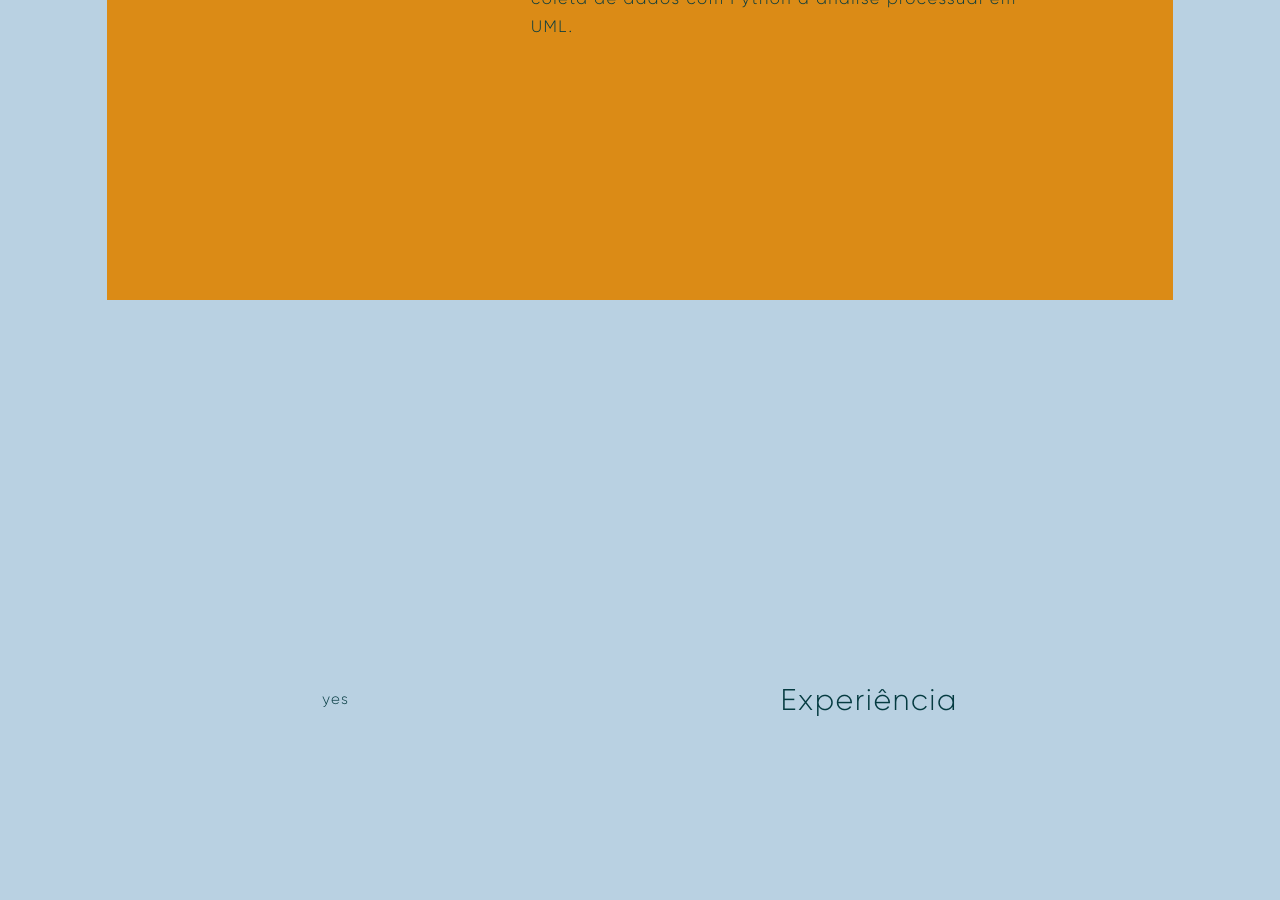
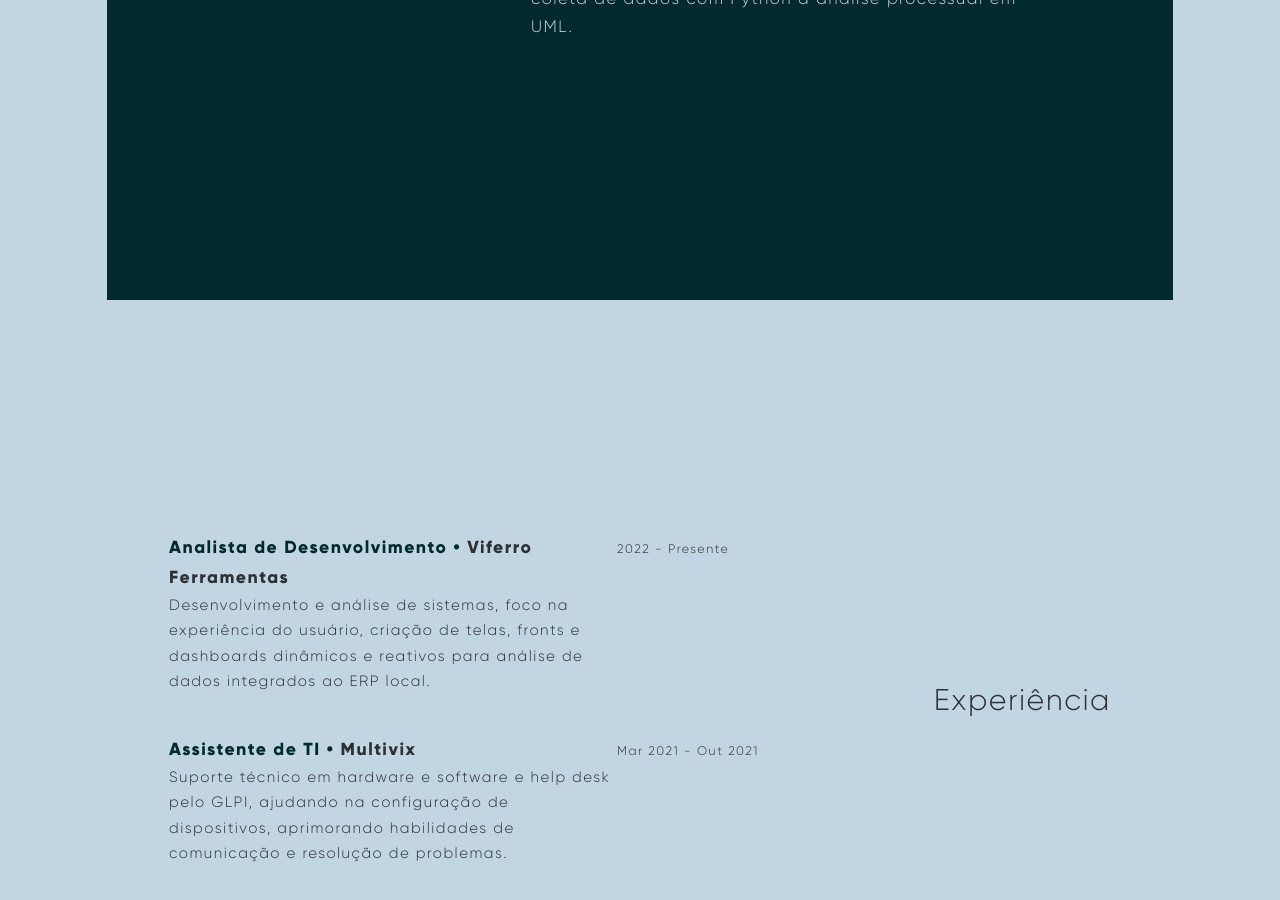
Before and after one commit to cyanoblu/portfolio-app, a Vue app: page / in a window 1280 px wide. Shown: the part 1300-2200 px from the top of the page. Built offline with nearby package versions, Linux system fonts and the light colour scheme.

Commit message:
concluded the experience section, polishing needed

```diff
--- a/src/assets/base.css
+++ b/src/assets/base.css
@@ -1,14 +1,14 @@
 /* color palette from <https://github.com/vuejs/theme> */
 :root {
-  --vt-c-white: #B9D1E2;
+  --vt-c-white: #C2D5E2;
   --vt-c-white-soft: #b9d1e2bd;
   --vt-c-white-mute: #B9D1E2;
 
   --vt-c-black: #070D06;
-  --vt-c-black-soft: #2d3133;
+  --vt-c-black-soft: #2D3134;
   --vt-c-black-mute: #070D06;
 
-  --pt-c-dark-blue: #053B41;
+  --pt-c-dark-blue: #012A2F;
   --pt-c-primary-color: #0396A6;
 
   --pt-c-complementary-1: #DB8B16;
@@ -20,12 +20,12 @@
   --vt-c-divider-dark-1: rgba(84, 84, 84, 0.65);
   --vt-c-divider-dark-2: rgba(84, 84, 84, 0.48);
 
-  --vt-c-text-light-1: var(--pt-c-dark-blue);
+  --vt-c-text-light-1: var(--vt-c-black-soft);
   --vt-c-text-light-2: var(--vt-c-white);
   --vt-c-text-dark-1: var(--vt-c-white-soft);
   --vt-c-text-dark-2: var(--vt-c-black);
 
-  --pt-c-text-vue-light: #35495e;
+  --pt-c-text-vue-light: #42b883;
   --pt-c-text-vue-dark: #42b883;
 
 
@@ -48,7 +48,7 @@
   --color-text-nav: var(--vt-c-text-light-2);
   --color-navbar: var(--pt-c-dark-blue);
 
-  --color-section-about: var(--pt-c-complementary-1);
+  --color-section-about: var(--pt-c-dark-blue);
   --color-section-exp: var(--pt-c-complementary-2);
 
   --section-gap: 160px;
--- a/src/assets/variables.scss
+++ b/src/assets/variables.scss
@@ -8,7 +8,7 @@ $secondary-color: #012615;
 $tertiary-color: #053B41;
 
 $color-black: #070D06;
-$color-white: #B9D1E2;
+$color-white: #C2D5E2;
 
 /* Media & Sizing */
 
--- a/src/components/data/TimelineExp.vue
+++ b/src/components/data/TimelineExp.vue
@@ -1,5 +1,16 @@
 <template>
-  <div>yes</div>
+  <div v-for="experience in useExperience.content" :key="experience.company" class="card">
+    <div class="left">
+      <h3>
+        {{ experience.title }} •
+        <a :href="experience.link" target="_blank">{{ experience.company }}</a>
+      </h3>
+      <p>{{ experience.description }}</p>
+    </div>
+    <div class="right">
+      <h5>{{ experience.date }}</h5>
+    </div>
+  </div>
 </template>
 
 <script lang="ts">
@@ -14,4 +25,38 @@ export default defineComponent({
   }
 })
 </script>
-<style scoped></style>
+<style scoped lang="scss">
+@import '../../assets/variables.scss';
+
+h3 {
+  font-family: Gilroy;
+  color: var(--color-navbar);
+}
+.card {
+  display: flex;
+  flex-direction: row;
+  width: inherit;
+  margin-top: 40px;
+  margin-bottom: 40px;
+  .left {
+    max-width: 70%;
+  }
+  .right {
+    h5 {
+      margin-top: 6px;
+    }
+  }
+}
+
+@media (max-width: $media-size) {
+  .card {
+    display: flex;
+    flex-direction: column;
+    width: inherit;
+
+    .left {
+      max-width: 100%;
+    }
+  }
+}
+</style>
--- a/src/components/ui/NavBar.vue
+++ b/src/components/ui/NavBar.vue
@@ -77,7 +77,7 @@ export default defineComponent({
   position: absolute;
   margin-left: -50%;
   width: 100%;
-  height: 85px;
+  height: 75px;
   display: grid;
   transition: height 0.3s ease;
 
@@ -215,7 +215,7 @@ svg text {
   $btn-bar-margin: 4px;
 
   #btn-bar-1 {
-    background-color: $color-black;
+    background-color: var(--color-background);
     width: 20px;
     height: 4px;
     position: absolute;
@@ -227,7 +227,7 @@ svg text {
     animation-timing-function: linear;
   }
   #btn-bar-2 {
-    background-color: $color-black;
+    background-color: var(--color-background);
     width: 20px;
     height: 4px;
     position: absolute;
@@ -238,7 +238,7 @@ svg text {
     animation-timing-function: linear;
   }
   #btn-bar-3 {
-    background-color: $color-black;
+    background-color: var(--color-background);
     width: 20px;
     height: 4px;
     position: absolute;
--- a/src/stores/ExperienceStore.ts
+++ b/src/stores/ExperienceStore.ts
@@ -4,16 +4,68 @@ import { useAppStore } from './AppStore'
 
 export const useExperienceStore = defineStore('experience' ,() => {
 
-    const workHistory = ref([
-        {
-            status: 'Company',
-            date: '21/11/2023 - present',
-        },
-        {
-            status: 'Company 2',
-            date: '10/07/2022 - 10/10/2022',
-        },
-    ])
+    const useApp =  useAppStore()
+    const { locale } = storeToRefs(useApp)
 
-    return {workHistory }
+    const content = ref({
+        experience1 : {} as experience,
+        experience2 : {} as experience
+    })
+
+    const ptbr = ref({
+        experience1: {
+            company: 'Viferro Ferramentas',
+            link: 'https://www.viferro.com.br/',
+            title: 'Analista de Desenvolvimento',
+            description: `Desenvolvimento e análise de sistemas, foco na experiência do usuário, criação de telas, fronts e dashboards dinâmicos e reativos
+            para análise de dados integrados ao ERP local.`,
+            date: '2022 - Presente'
+        } as experience,
+        experience2: {
+            company: 'Multivix',
+            link: 'https://multivix.edu.br/',
+            title: 'Assistente de TI',
+            description: `Suporte técnico em hardware e software e help desk pelo GLPI, ajudando na configuração de dispositivos, aprimorando habilidades
+            de comunicação e resolução de problemas.`,
+            date: 'Mar 2021 - Out 2021'
+        } as experience
+    })
+
+    const eng = ref({
+        experience1: {
+            company: 'Viferro Ferramentas',
+            link: 'https://www.viferro.com.br/',
+            title: 'Developer Analyst',
+            description: `Systems analysis and development, focusing on user experience, working on new solutions, screens, front-ends, and dynamic, reac-
+            tive dashboards using Vue/TS for integrated data analysis with the local ERP.`,
+            date: '2022 - Present'
+        } as experience,
+        experience2: {
+            company: 'Multivix',
+            link: 'https://multivix.edu.br/',
+            title: 'IT Assitant',
+            description: `Provided technical hardware support and help desk assistance utilizing the GLPI ticketing system. Proficiently assisted in device
+            configuration, while actively improving communication skills and problem-solving abilities.`,
+            date: 'Mar 2021 - Oct 2021'
+        } as experience
+    })
+
+    watch(locale,() => {
+        if (locale.value === "pt-br") {
+            content.value = ptbr.value
+
+        } else if (locale.value === "eng") {
+            content.value = eng.value
+        }
+    })
+
+    return { content }
 })
+
+interface experience {
+    company: string,
+    link: string,
+    title: string,
+    description: string,
+    date: string
+}
--- a/src/views/AboutView.vue
+++ b/src/views/AboutView.vue
@@ -31,6 +31,7 @@ export default defineComponent({
 <style scoped lang="scss">
 @import '../assets/variables.scss';
 .content {
+  color: var(--vt-c-text-light-2);
   height: 100dvh;
   display: flex;
   flex-direction: row;
--- a/src/views/ExperienceView.vue
+++ b/src/views/ExperienceView.vue
@@ -35,7 +35,7 @@ export default defineComponent({
 }
 
 .experience-flex-item {
-  max-width: 50%;
+  max-width: 60%;
   margin: auto;
   line-height: 1.7;
   letter-spacing: 1.5px;
--- a/src/views/HeroView.vue
+++ b/src/views/HeroView.vue
@@ -38,6 +38,7 @@ export default defineComponent({
 h1 {
   font-size: 5em;
   font-family: Gilroy;
+  color: var(--color-navbar);
 }
 h2 {
   font-size: 2em;
```
